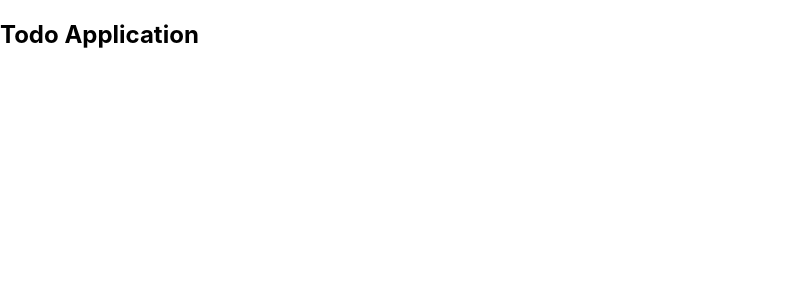
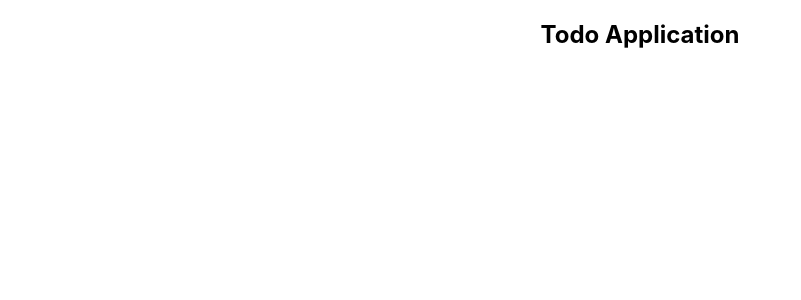
Before and after one commit to marattagian/todo-app, a React (Vite) app: page / in a window 1280 px wide. Shown: the top 300 px of the page, without its empty margins (0-801 px from the left). Built offline with nearby package versions, Linux system fonts and the light colour scheme; the HTML template or start-up script is replaced by a standard one.

Commit message:
adding some chakra components and also integrating chakra-ui icons library

```diff
--- a/package.json
+++ b/package.json
@@ -7,6 +7,7 @@
     "serve": "vite preview"
   },
   "dependencies": {
+    "@chakra-ui/icons": "^1.1.1",
     "@chakra-ui/react": "^1.7.2",
     "@emotion/react": "^11",
     "@emotion/styled": "^11",
--- a/src/App.jsx
+++ b/src/App.jsx
@@ -1,9 +1,15 @@
-import { Heading } from "@chakra-ui/react"
+import { Heading, VStack } from "@chakra-ui/react"
+import AddTodo from "./components/AddTodo"
+import TodoList from "./components/TodoList"
 
 function App() {
 
   return (
-    <Heading>Todo Application</Heading>
+    <VStack>
+      <Heading size="4xl">Todo Application</Heading>
+      <AddTodo/>
+      <TodoList />
+    </VStack>
   )
 }
 
--- /dev/null
+++ b/src/components/AddTodo.jsx
@@ -0,0 +1,7 @@
+const AddTodo = () => {
+  return(
+    <div></div>
+  )
+}
+
+export default AddTodo
--- /dev/null
+++ b/src/components/TodoList.jsx
@@ -0,0 +1,7 @@
+const TodoList = () => {
+  return(
+    <div></div>
+  )
+}
+
+export default TodoList
```
Also changed, not shown: 1 other file (tests, documents, lock files or other folders).
